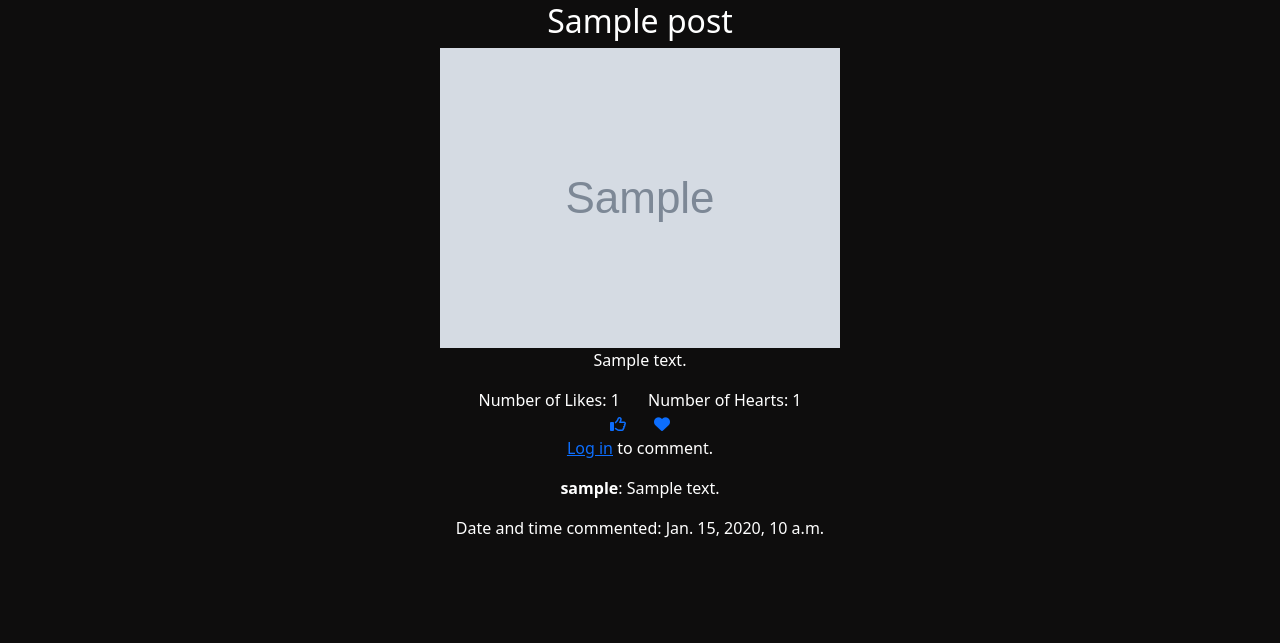
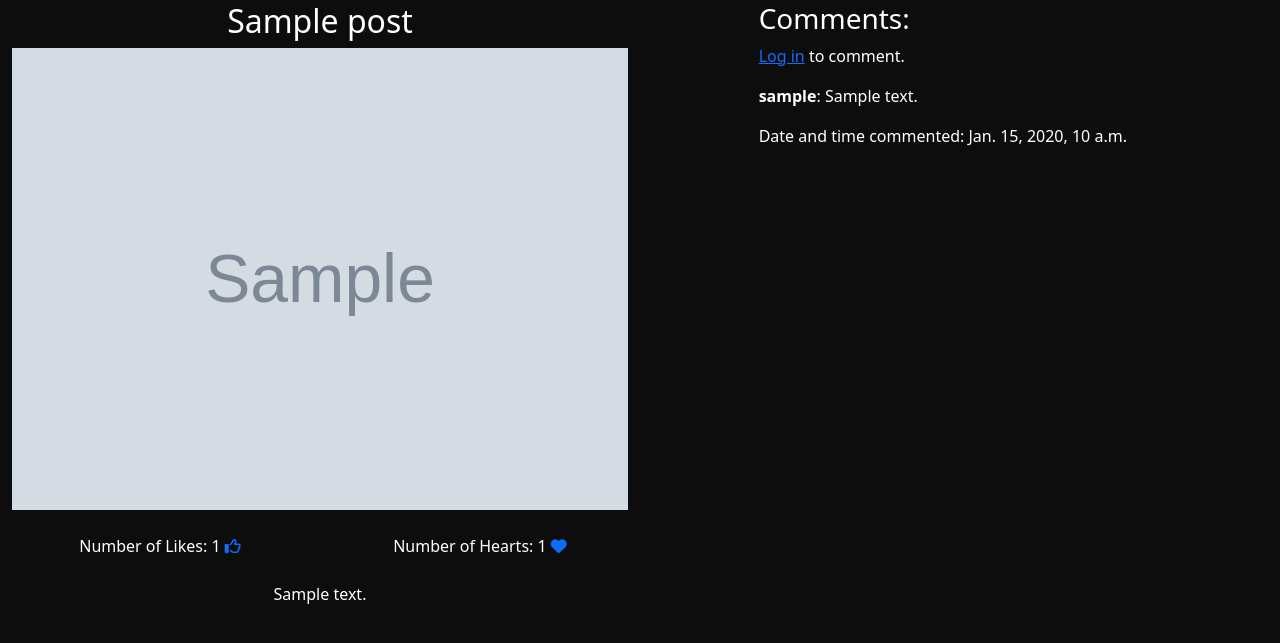
Before and after one commit to Markpm-code/rphy_samstill_blog, a Django app: page /photography/ in a window 1280 px wide. Shown: the part 54-697 px from the top of the page. Run offline with Django 5.2, Linux system fonts and the light colour scheme; tables that the repository leaves empty hold one stand-in row (values such as "Sample post"); grey boxes marked "Sample" are stand-in pictures; some libraries are stand-ins or nearby versions.

Commit message:
update photohography page styling

```diff
--- a/content_gear/photography/templates/photography.html
+++ b/content_gear/photography/templates/photography.html
@@ -3,26 +3,32 @@
 {% block title %}Photography{%endblock title %}
 {% block content %}
 <!-- templates/photography.html -->
-<div class="container-fluid text-center">
+<div class="container-fluid">
     {% for post in posts %}
-    <h2>{{ post.title }}</h2>
-    <img src="{{ post.image.url }}" alt="{{ post.title }}" style="max-width:100%; height:auto;">
-    <p>{{ post.content }}</p>
-    <div>
-      <p class="d-inline me-4">Number of Likes: {{ post.total_likes }}</p>
-      <p class="d-inline">Number of Hearts: {{ post.total_hearts }}</p>
-    </div>
-    <div>
-        <a href="{% url 'like_post' post.id %}" class="me-4 text-decoration-none">
+        <div class="row">
+            <div class="col-md-6">
+                <h2 class="text-center">{{ post.title }}</h2>
+                <img src="{{ post.image.url }}" alt="{{ post.title }}" class="w-100 img-fluid">
+                <div class="row text-center mt-4">
+                    <div class="col-md-6">
+                        <p class="d-inline">Number of Likes: {{ post.total_likes }}</p>
+                        <a href="{% url 'like_post' post.id %}" class="text-decoration-none">
                             {% if user in post.likes.all %}<i class="fa-regular fa-thumbs-down"></i>{% else %}<i class="fa-regular fa-thumbs-up"></i>{% endif %}
                         </a>
+                    </div>
+                    <div class="col-md-6">
+                        <p class="d-inline">Number of Hearts: {{ post.total_hearts }}</p>
                         <a href="{% url 'heart_post' post.id %}">
                             {% if user in post.hearts.all %}<i class="fa-solid fa-heart-crack"></i>{% else %}<i class="fa-solid fa-heart"></i>{% endif %}
                         </a>
                     </div>
-
+                </div>
+                <p class="mt-4 text-center">{{ post.content }}</p>
+            </div>
+            <div class="col-md-4 offset-md-1">
+                <h3>Comments:</h3>
             {% if user.is_authenticated %}
-        <form method="post" action="{% url 'add_comment' post.id %}" class="mt-4">
+                <form method="post" action="{% url 'add_comment' post.id %}" class="mt-4 w-100">
                     {% csrf_token %}
                     {{ comment_form.as_p }}
                     <button type="submit">Add Comment</button>
@@ -32,7 +38,7 @@
                 {% endif %}
             {% for comment in post.comments.all %}
                 <div>
-            <p><strong>{{ comment.user.username }}</strong>: {{ comment.content }}</p>
+                    <p class="text-start"><strong>{{ comment.user.username }}</strong>: {{ comment.content }}</p>
                     <p>Date and time commented: {{ comment.created_at }}</p>
                     {% if comment.user == request.user %}
                         <a href="{% url 'edit_comment' comment.id %}" class="text-decoration-none btn btn-light me-4">Edit</a>
@@ -65,6 +71,7 @@
                     {% endif %}
                 </div>
             {% endfor %}
+        </div>
     {% endfor %}
 </div>
 
```
Lines whose indentation alone changed are shown as unchanged.
